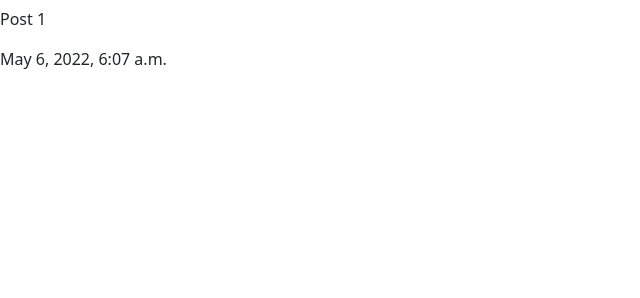
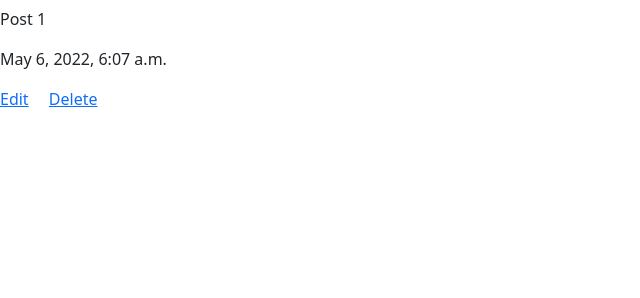
Before and after one commit to cbituin02/BLOG-CR, a Django app: page /posts/1/ in a window 1280 px wide. Shown: the part 151-449 px from the top of the page, without its empty margins (0-640 px from the left). Run offline with Django 4.2, Linux system fonts and the light colour scheme; data comes from the database, SQL or seed files in the repository.

Commit message:
edit/delete detail

```diff
--- a/templates/posts/detail.html
+++ b/templates/posts/detail.html
@@ -7,4 +7,6 @@
     <h2>{{ post.title }}</h2>
     <p>{{ post.body }}</p>
     <p>{{ post.created_on }}</p>
+    <a href="{% url 'post_edit' post.id %}" class="card-link">Edit</a>
+    <a href="{% url 'post_delete' post.id %}" class="card-link">Delete</a>
 {% endblock content %}
```
